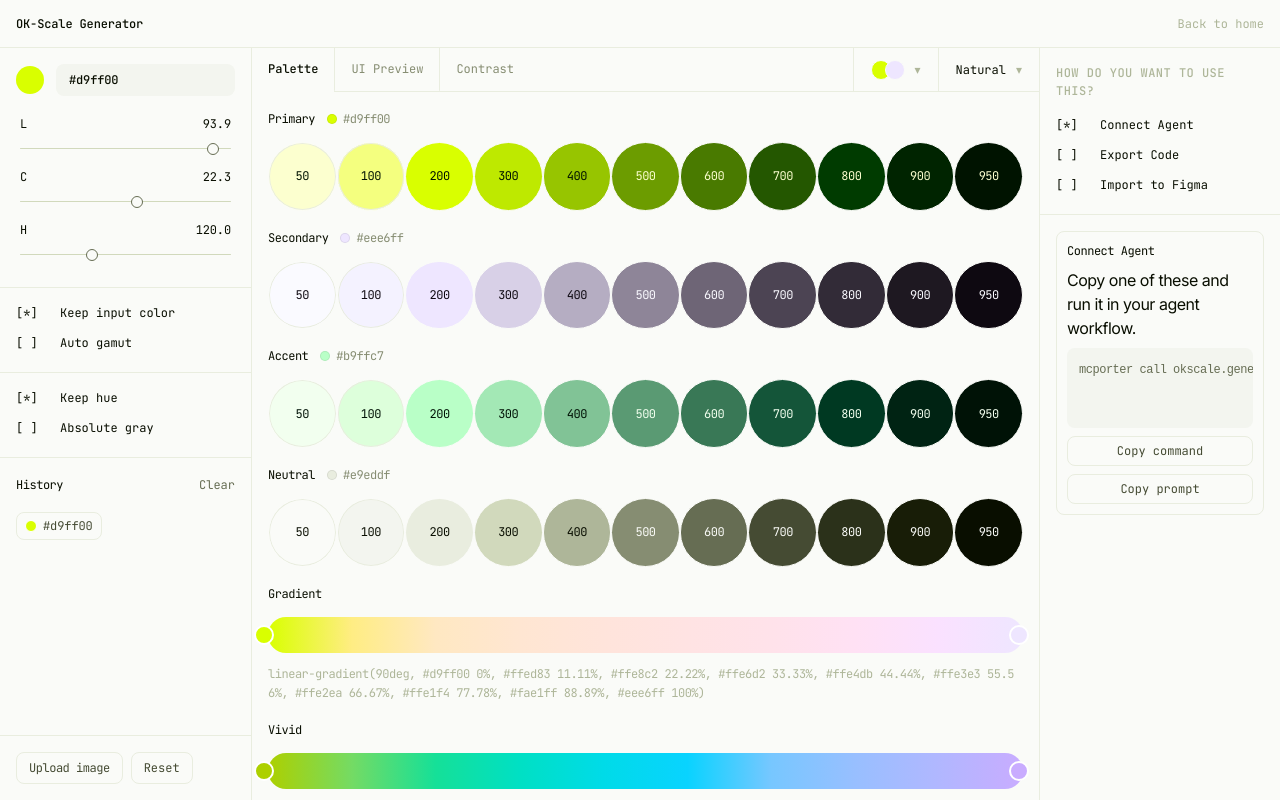
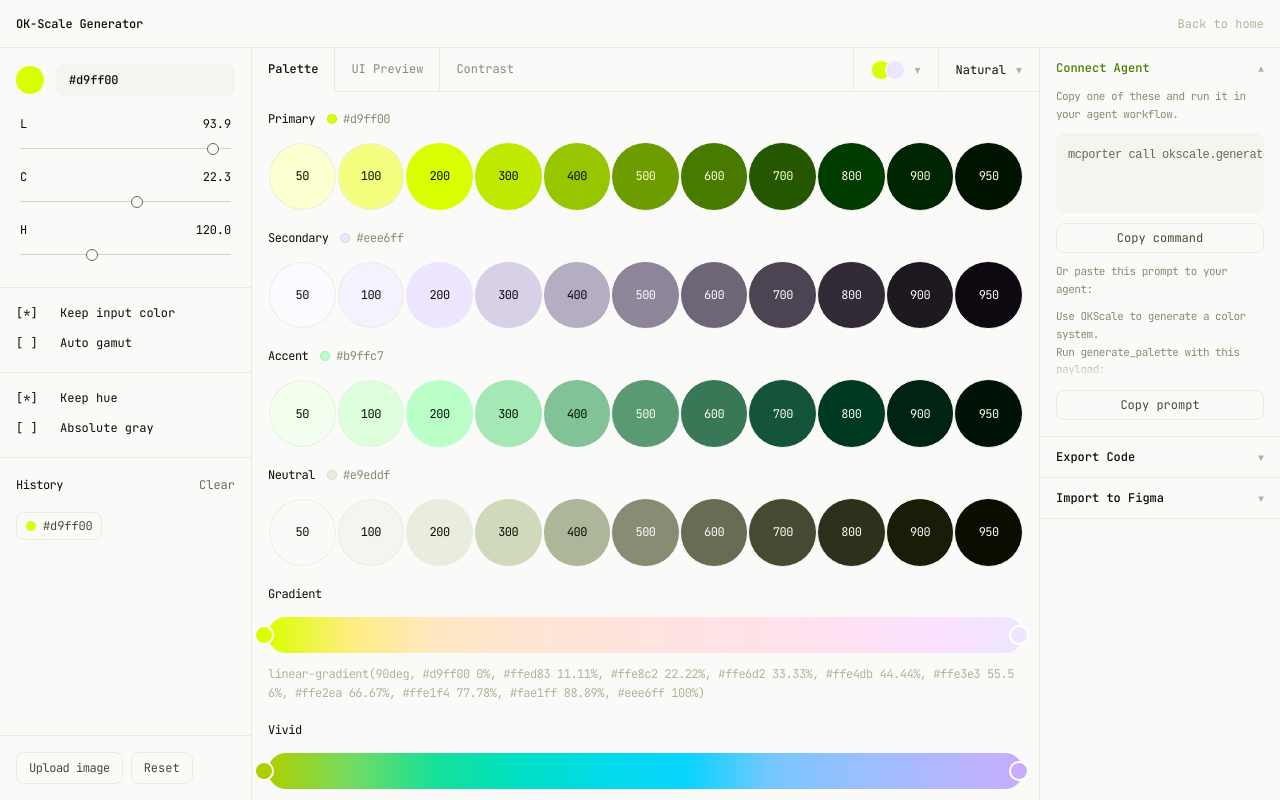
Before and after one commit to BIAsia/okscale, a Preact app: page / in a window 1280 px wide. Both pictures are taken after a click on the button "Build your scales". Built offline with nearby package versions, Linux system fonts and the light colour scheme; a web font is replaced by a local one.

Commit message:
simplify export panel

```diff
--- a/src/components/Generator.tsx
+++ b/src/components/Generator.tsx
@@ -74,6 +74,15 @@ function routeLabel(route: ExportRoute): string {
   if (route === 'agent') return 'Connect Agent';
   if (route === 'figma') return 'Import to Figma';
   return 'Export Code';
+}
+
+function formatLabel(fmt: string): string {
+  if (fmt === 'css') return 'CSS';
+  if (fmt === 'tailwind') return 'Tailwind';
+  if (fmt === 'tokens') return 'Tokens';
+  if (fmt === 'figma') return 'Figma';
+  if (fmt === 'scss') return 'SCSS';
+  return fmt;
 }
 
 function ScaleCircles({ scale }: { scale: { step: number; hex: string }[] }) {
@@ -186,7 +195,7 @@ export function Generator(props: GeneratorProps) {
   var setActiveTab = tabState[1];
 
   // ── Export path state ───────────────────────────────
-  var routeState = useState<ExportRoute>('agent');
+  var routeState = useState<ExportRoute | null>('agent');
   var activeRoute = routeState[0];
   var setActiveRoute = routeState[1];
 
@@ -377,28 +386,20 @@ export function Generator(props: GeneratorProps) {
 
   function RightSidebarContent() {
     return (
-      <>
-        <div class="gen-options-section">
-          <span class="gen-section-label">How do you want to use this?</span>
-          {(['agent', 'code', 'figma'] as ExportRoute[]).map(function (route) {
-            return (
+      <div class="gen-accordion">
+        {/* ── Agent section ── */}
+        <div class="gen-accordion-section">
           <button
-                key={route}
             type="button"
-                class="gen-checkbox-row"
-                onClick={function () { setActiveRoute(route); }}
+            class="gen-accordion-header"
+            aria-expanded={activeRoute === 'agent'}
+            onClick={function () { setActiveRoute(activeRoute === 'agent' ? null : 'agent'); }}
           >
-                <span class="gen-checkbox-mark">{activeRoute === route ? '[*]' : '[ ]'}</span>
-                <span>{routeLabel(route)}</span>
+            <span>Connect Agent</span>
+            <span class="gen-accordion-chevron">{activeRoute === 'agent' ? '▲' : '▼'}</span>
           </button>
-            );
-          })}
-        </div>
-
-        <div class="gen-right-content">
           {activeRoute === 'agent' && (
-            <div class="gen-export-step">
-              <p class="gen-export-step-title">Connect Agent</p>
+            <div class="gen-accordion-body">
               <p class="gen-export-hint">Copy one of these and run it in your agent workflow.</p>
               <pre class="gen-code-preview gen-code-preview--tight"><code>{agentQuickCommand}</code></pre>
               <div class="gen-export-actions">
@@ -409,6 +410,10 @@ export function Generator(props: GeneratorProps) {
                 >
                   {actionText('agent-command', 'Copy command')}
                 </button>
+              </div>
+              <p class="gen-export-hint">Or paste this prompt to your agent:</p>
+              <p class="gen-prompt-preview">{agentPromptSnippet}</p>
+              <div class="gen-export-actions">
                 <button
                   type="button"
                   class="gen-sidebar-btn"
@@ -419,22 +424,31 @@ export function Generator(props: GeneratorProps) {
               </div>
             </div>
           )}
+        </div>
 
+        {/* ── Code section ── */}
+        <div class="gen-accordion-section">
+          <button
+            type="button"
+            class="gen-accordion-header"
+            aria-expanded={activeRoute === 'code'}
+            onClick={function () { setActiveRoute(activeRoute === 'code' ? null : 'code'); }}
+          >
+            <span>Export Code</span>
+            <span class="gen-accordion-chevron">{activeRoute === 'code' ? '▲' : '▼'}</span>
+          </button>
           {activeRoute === 'code' && (
-            <>
-              <div class="gen-export-step">
-                <p class="gen-export-step-title">Export options</p>
-                <div class="gen-export-choice-list">
+            <div class="gen-accordion-body">
+              <div class="gen-option-chips">
                 {EXPORT_FORMATS.map(function (fmt) {
                   return (
                     <button
                       key={fmt}
                       type="button"
-                        class="gen-checkbox-row"
+                      class={'gen-color-chip' + (activeFormat === fmt ? ' active' : '')}
                       onClick={function () { setActiveFormat(fmt); }}
                     >
-                        <span class="gen-checkbox-mark">{activeFormat === fmt ? '[*]' : '[ ]'}</span>
-                        <span>{fmt.toUpperCase()}</span>
+                      {formatLabel(fmt)}
                     </button>
                   );
                 })}
@@ -455,15 +469,6 @@ export function Generator(props: GeneratorProps) {
                   );
                 })}
               </div>
-              </div>
-
-              <div class="gen-export-step">
-                <p class="gen-export-step-title">Output</p>
-                <div class="gen-export-meta">
-                  <span>Filename: {exportMeta.filename}</span>
-                  <span>Format: {exportMeta.format}</span>
-                  <span>Naming: {exportMeta.naming}</span>
-                </div>
               <pre class="gen-code-preview"><code>{code.length > 900 ? code.slice(0, 900) + '\n…' : code}</code></pre>
               <div class="gen-export-actions">
                 <button
@@ -478,12 +483,22 @@ export function Generator(props: GeneratorProps) {
                 </button>
               </div>
             </div>
-            </>
           )}
+        </div>
 
+        {/* ── Figma section ── */}
+        <div class="gen-accordion-section">
+          <button
+            type="button"
+            class="gen-accordion-header"
+            aria-expanded={activeRoute === 'figma'}
+            onClick={function () { setActiveRoute(activeRoute === 'figma' ? null : 'figma'); }}
+          >
+            <span>Import to Figma</span>
+            <span class="gen-accordion-chevron">{activeRoute === 'figma' ? '▲' : '▼'}</span>
+          </button>
           {activeRoute === 'figma' && (
-            <div class="gen-export-step">
-              <p class="gen-export-step-title">Import to Figma</p>
+            <div class="gen-accordion-body">
               <button type="button" class="gen-sidebar-btn" onClick={downloadFigma}>
                 Download JSON
               </button>
@@ -495,7 +510,7 @@ export function Generator(props: GeneratorProps) {
             </div>
           )}
         </div>
-      </>
+      </div>
     );
   }
 
--- a/src/styles/global.css
+++ b/src/styles/global.css
@@ -2747,32 +2747,88 @@ a:focus-visible {
   overflow-y: auto;
 }
 
-/* Remove top border from the first section in right sidebar / drawer */
-.gen-right > .gen-options-section:first-child,
-.gen-drawer-body > .gen-options-section:first-child {
-  border-top: none;
-}
-
-/* Content wrapper for route-specific export flow */
-.gen-right-content {
+/* ── Accordion ── */
+.gen-accordion {
+  display: flex;
+  flex-direction: column;
+  overflow-y: auto;
   flex: 1;
-  padding: 16px;
-  display: flex;
-  flex-direction: column;
-  gap: 12px;
-  overflow-y: auto;
-}
-
-.gen-export-step {
-  display: flex;
-  flex-direction: column;
-  gap: 8px;
-  padding: 10px;
-  border: 1px solid var(--ok-neutral-200);
-  border-radius: 8px;
-  background: var(--ok-neutral-50);
-}
-
+}
+
+.gen-accordion-section {
+  border-bottom: 1px solid var(--ok-neutral-200);
+}
+
+.gen-accordion-header {
+  display: flex;
+  align-items: center;
+  justify-content: space-between;
+  width: 100%;
+  padding: 12px 16px;
+  background: none;
+  border: none;
+  cursor: pointer;
+  font-family: 'JetBrains Mono', monospace;
+  font-size: 12px;
+  font-weight: 500;
+  color: var(--ok-neutral-950);
+  text-align: left;
+}
+
+.gen-accordion-header:hover {
+  background: var(--ok-neutral-100);
+}
+
+.gen-accordion-header[aria-expanded='true'] {
+  color: var(--ok-primary-600);
+}
+
+.gen-accordion-chevron {
+  font-size: 10px;
+  color: var(--ok-neutral-400);
+  flex-shrink: 0;
+}
+
+.gen-accordion-body {
+  padding: 0 16px 16px;
+  display: flex;
+  flex-direction: column;
+  gap: 10px;
+}
+
+.gen-export-hint {
+  margin: 0;
+  font-family: 'JetBrains Mono', monospace;
+  font-size: 11px;
+  line-height: 1.6;
+  color: var(--ok-neutral-500);
+}
+
+.gen-prompt-preview {
+  margin: 0;
+  font-family: 'JetBrains Mono', monospace;
+  font-size: 11px;
+  line-height: 1.6;
+  color: var(--ok-neutral-500);
+  white-space: pre-wrap;
+  word-break: break-word;
+  max-height: 72px;
+  overflow: hidden;
+  position: relative;
+}
+
+.gen-prompt-preview::after {
+  content: '';
+  position: absolute;
+  bottom: 0;
+  left: 0;
+  right: 0;
+  height: 24px;
+  background: linear-gradient(transparent, var(--ok-neutral-50));
+  pointer-events: none;
+}
+
+/* legacy – kept for any remaining references */
 .gen-export-step-kicker {
   margin: 0;
   font-family: 'JetBrains Mono', monospace;
@@ -2786,6 +2842,12 @@ a:focus-visible {
   font-family: 'JetBrains Mono', monospace;
   font-size: 12px;
   color: var(--ok-neutral-950);
+}
+
+.gen-option-chips {
+  display: flex;
+  flex-wrap: wrap;
+  gap: 6px;
 }
 
 .gen-export-choice-list {
```
Lines whose indentation alone changed are shown as unchanged.
